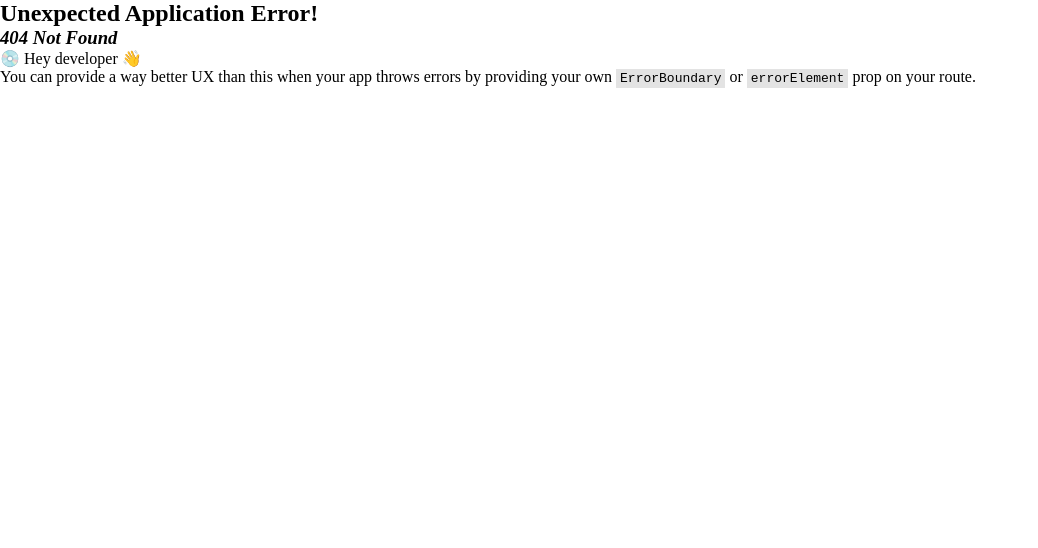
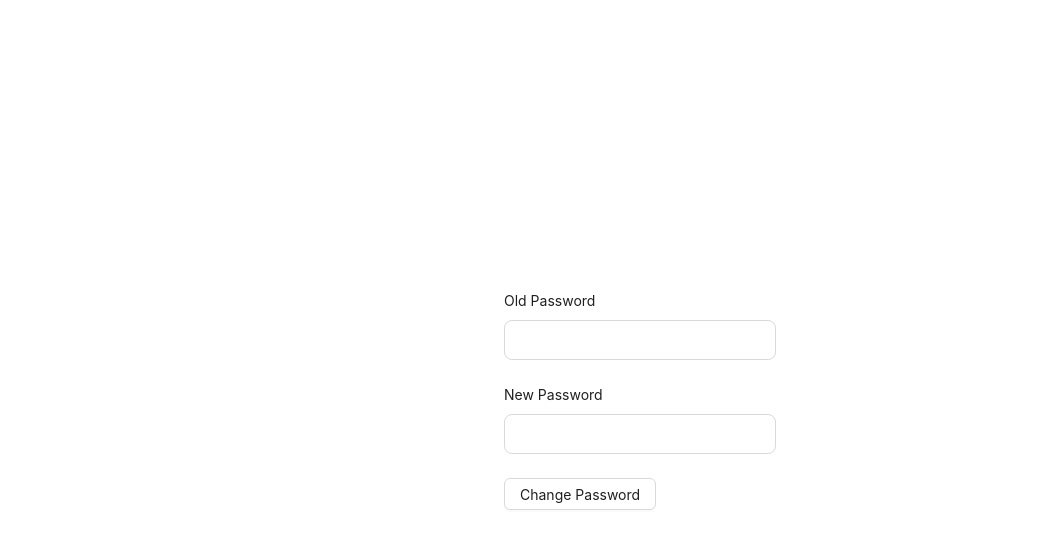
Before and after one commit to G-Mursalin/PH-University-Management-Frontend, a React (Vite) app: page /change-password in a window 1280 px wide. Before the commit this address had no page. Shown: the top 548 px of the page, without its empty margins (0-1038 px from the left). Built offline with nearby package versions, Linux system fonts and the light colour scheme.

Commit message:
Force user to change there password if they try to login for the first time

```diff
--- a/src/App.tsx
+++ b/src/App.tsx
@@ -1,7 +1,12 @@
 import MainLayout from "./components/layout/MainLayout";
+import ProtectedRoute from "./components/layout/ProtectedRoute";
 
 function App() {
-  return <MainLayout />;
+  return (
+    <ProtectedRoute>
+      <MainLayout />
+    </ProtectedRoute>
+  );
 }
 
 export default App;
--- a/src/pages/ChangePassword.tsx
+++ b/src/pages/ChangePassword.tsx
@@ -1,5 +1,43 @@
-function ChangePassword() {
-  return <div>ChangePassword</div>;
-}
+import { Button, Row } from "antd";
+import PHForm from "../components/form/PHForm";
+import PHInput from "../components/form/PHInput";
+import { FieldValues, SubmitHandler } from "react-hook-form";
+import { useChangePasswordMutation } from "../redux/features/admin/userManagement";
+import { useAppDispatch } from "../redux/hooks";
+import { logOut } from "../redux/features/auth/authSlice";
+import { useNavigate } from "react-router-dom";
+import { toast } from "sonner";
+
+const ChangePassword = () => {
+  const [changePassword] = useChangePasswordMutation();
+  const dispatch = useAppDispatch();
+  const navigate = useNavigate();
+
+  const onSubmit: SubmitHandler<FieldValues> = async (data) => {
+    const toastId = toast.loading("Changing Password...");
+    try {
+      await changePassword(data).unwrap();
+
+      dispatch(logOut());
+      navigate("/login");
+      toast.success(
+        "Password changed successfully. Please login again with your new password",
+        { id: toastId }
+      );
+    } catch (error) {
+      toast.error("Failed to changed password!", { id: toastId });
+    }
+  };
+
+  return (
+    <Row justify="center" align="middle" style={{ height: "100vh" }}>
+      <PHForm onSubmit={onSubmit}>
+        <PHInput type="text" name="oldPassword" label="Old Password" />
+        <PHInput type="text" name="newPassword" label="New Password" />
+        <Button htmlType="submit">Change Password</Button>
+      </PHForm>
+    </Row>
+  );
+};
 
 export default ChangePassword;
--- a/src/pages/Login.tsx
+++ b/src/pages/Login.tsx
@@ -14,15 +14,13 @@ function Login() {
   const navigate = useNavigate();
   const [login] = useLoginMutation();
 
-  const defaultValues = { id: "A-0001", password: "123456" };
+  const defaultValues = {};
 
   const onSubmit = async (data: FieldValues) => {
     const toastId = toast.loading("Logging in...");
 
     try {
       const res = await login(data).unwrap();
-
-      // Check if user need to change password
 
       // Decode the access Token
       const user = verifyToken(res.data.accessToken) as TUser;
@@ -36,8 +34,16 @@ function Login() {
       );
 
       toast.success("Logged in", { id: toastId });
-      // Redirect to home page
-      navigate(`/${user.role}/dashboard`);
+
+      // Check if user need to change password if so the force to change password
+      if (res.data.needPasswordChange) {
+        toast.warning("Please Change Your Default Password!", { id: toastId });
+        // Redirect to Change Password page
+        navigate("/change-password");
+      } else {
+        // Redirect to Dashboard
+        navigate(`/${user.role}/dashboard`);
+      }
     } catch (error) {
       toast.error("Something Went Wrong!", { id: toastId });
     }
--- a/src/redux/features/admin/userManagement.ts
+++ b/src/redux/features/admin/userManagement.ts
@@ -56,6 +56,13 @@ const userManagementApi = baseApi.injectEndpoints({
         };
       },
     }),
+    changePassword: builder.mutation({
+      query: (data) => ({
+        url: "/auth/change-password",
+        method: "POST",
+        body: data,
+      }),
+    }),
   }),
 });
 
@@ -63,4 +70,5 @@ export const {
   useAddStudentMutation,
   useGetAllStudentsQuery,
   useGetAllFacultiesQuery,
+  useChangePasswordMutation,
 } = userManagementApi;
--- a/src/routes/routes.tsx
+++ b/src/routes/routes.tsx
@@ -7,15 +7,12 @@ import { adminPaths } from "./admin.routes";
 import { facultyPaths } from "./faculty.routes";
 import { studentPaths } from "./student.routes";
 import ProtectedRoute from "../components/layout/ProtectedRoute";
+import ChangePassword from "../pages/ChangePassword";
 
 const router = createBrowserRouter([
   {
     path: "/",
-    element: (
-      <ProtectedRoute>
-        <App />
-      </ProtectedRoute>
-    ),
+    element: <App />,
   },
   {
     path: "/admin",
@@ -45,6 +42,10 @@ const router = createBrowserRouter([
     children: routesGenerator(studentPaths),
   },
   {
+    path: "/change-password",
+    element: <ChangePassword />,
+  },
+  {
     path: "/login",
     element: <Login />,
   },
```
